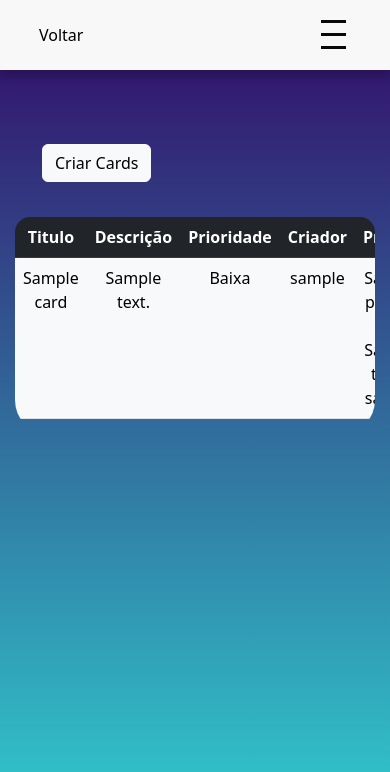
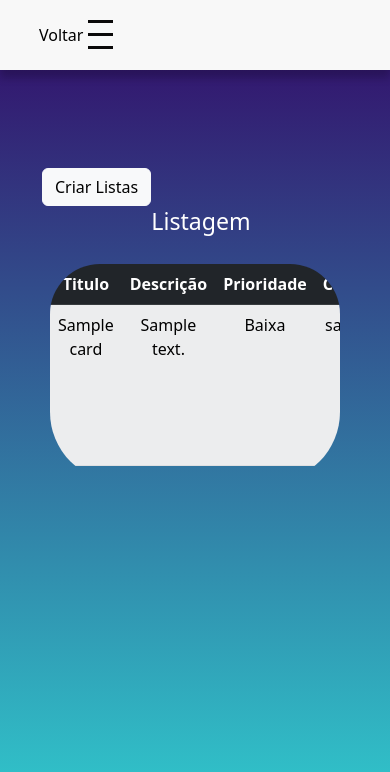
Before and after one commit to Paulo110998/yours_projects, a Django app: page /cards in a window 390 px wide. Shown: the top 772 px of the page. Run offline with Django 4.2, Linux system fonts and the light colour scheme; a user stored in the database is signed in; tables that the repository leaves empty hold one stand-in row (values such as "Sample post"); grey boxes marked "Sample" are stand-in pictures; parts of the project's set-up code (start-up, migrations or seed data) failed here and were passed over; some libraries are stand-ins or nearby versions.

Commit message:
14/03 - 11:53hrs

```diff
--- a/paginas/templates/home.html
+++ b/paginas/templates/home.html
@@ -29,10 +29,7 @@
       <li ><a href="{% url 'login' %}">Login</a></li>
       </ul>
     </nav>
-
     </header>
-
-
      <div class="container" >
      <h1>Yours Projects</h1>
      <br>
--- a/projectos/templates/cards.html
+++ b/projectos/templates/cards.html
@@ -59,7 +59,7 @@ h5, h6, p{
     display: flex;
     top:0; left: 0; right: 0; /* Topo, direita, esquerda */
     display:inline-flex;
-    border: solid 3px black;
+    border: solid 3px transparent;
 }
 @media screen and (max-width: 750px) {
 	.container {
@@ -67,11 +67,9 @@ h5, h6, p{
 	}
 }
 .table-responsive{
-  border: 15px solid transparent;
-  border-radius: 30px 30px 50px 50px;
+  border: 50px solid transparent;
+  border-radius: 100px 100px 120px 120px;
   margin-top: -70px;
-
-
 }
 </style>
     </head>
@@ -97,41 +95,38 @@ h5, h6, p{
   </li>
   </ul>
   </header>
+  </div>
+  <br>
+  <br>
 </div class="container">
     <ul style="margin-top: 160px;">
     <div class="btn-group" role="group" aria-label="Basic example">
-    <a class="btn btn-light" href="{% url 'criar-cards' %}">Criar Cards</a>
+    <a class="btn btn-light" href="{% url 'criar-cards' %}">Criar Listas</a>
     </div>
+    <h3 style="text-align:center; color:white; margin-right:20px;">Listagem</h3>
   <br>
-
 </ul>
+<div style="text-align: center" class="table-responsive" >
+<table class="table table-striped table-hover table-light">
+  <thead class="thead-dark">
+    <tr style="text-align:center;" class="table-dark">
+      <th>Titulo</th>
+      <th>Descrição</th>
+      <th>Prioridade</th>
+      <th>Criador</th>
+      <th>Projeto</th>
+      <th>Editar|Deletar</th>
+    </tr>
+  </thead>
     {% csrf_token %}
     {% for projectos in object_list %}
-    <br>
-    <br>
-
-
-<div style="text-align: center" class="table-responsive" >
-<table class="table table-hover table-light">
-  <thead class="thead-dark">
-    <tr style="text-align:center;" class="table-dark">
-      <th scope="col">Titulo</th>
-      <th scope="col">Descrição</th>
-      <th scope="col">Prioridade</th>
-      <th scope="col">Criador</th>
-      <th scope="col">Projeto</th>
-      <th scope="col">Editar|Deletar</th>
-    </tr>
-  </thead>
-  <tbody>
-    <tr style="text-align:center;">
+    <tr style="text-align:center;" >
       <td>{{projectos.titulo}}</td>
       <td>{{projectos.descriçao}}</td>
       <td>{{projectos.prioridade}}</td>
       <td>{{projectos.membros}}</td>
       <td>{{projectos.projetos}}</td>
       <td>
-
       <a href="{% url 'editar-card' projectos.pk %}" ><svg xmlns="http://www.w3.org/2000/svg" width="30" height="30" fill="currentColor" class="bi bi-pencil-square" viewBox="0 0 16 16">
       <path d="M15.502 1.94a.5.5 0 0 1 0 .706L14.459 3.69l-2-2L13.502.646a.5.5 0 0 1 .707 0l1.293 1.293zm-1.75 2.456-2-2L4.939 9.21a.5.5 0 0 0-.121.196l-.805 2.414a.25.25 0 0 0 .316.316l2.414-.805a.5.5 0 0 0 .196-.12l6.813-6.814z"/>
       <path fill-rule="evenodd" d="M1 13.5A1.5 1.5 0 0 0 2.5 15h11a1.5 1.5 0 0 0 1.5-1.5v-6a.5.5 0 0 0-1 0v6a.5.5 0 0 1-.5.5h-11a.5.5 0 0 1-.5-.5v-11a.5.5 0 0 1 .5-.5H9a.5.5 0 0 0 0-1H2.5A1.5 1.5 0 0 0 1 2.5v11z"/>
@@ -139,19 +134,22 @@ h5, h6, p{
      <a href="{% url 'deletar-card' projectos.pk %}" ><svg xmlns="http://www.w3.org/2000/svg" width="30" height="30" fill="currentColor" class="bi bi-trash3" viewBox="0 0 16 16">
      <path d="M6.5 1h3a.5.5 0 0 1 .5.5v1H6v-1a.5.5 0 0 1 .5-.5ZM11 2.5v-1A1.5 1.5 0 0 0 9.5 0h-3A1.5 1.5 0 0 0 5 1.5v1H2.506a.58.58 0 0 0-.01 0H1.5a.5.5 0 0 0 0 1h.538l.853 10.66A2 2 0 0 0 4.885 16h6.23a2 2 0 0 0 1.994-1.84l.853-10.66h.538a.5.5 0 0 0 0-1h-.995a.59.59 0 0 0-.01 0H11Zm1.958 1-.846 10.58a1 1 0 0 1-.997.92h-6.23a1 1 0 0 1-.997-.92L3.042 3.5h9.916Zm-7.487 1a.5.5 0 0 1 .528.47l.5 8.5a.5.5 0 0 1-.998.06L5 5.03a.5.5 0 0 1 .47-.53Zm5.058 0a.5.5 0 0 1 .47.53l-.5 8.5a.5.5 0 1 1-.998-.06l.5-8.5a.5.5 0 0 1 .528-.47ZM8 4.5a.5.5 0 0 1 .5.5v8.5a.5.5 0 0 1-1 0V5a.5.5 0 0 1 .5-.5Z"/>
      </svg></a>
-      </td>
     </tr>
+    {% empty %}
+    <tr>
+        <td>Nenhuma lista registrada..</td>
+    </tr>
+    {% endfor %}
 
-  </tbody>
 </table>
 </div>
 
 
 
 
-    {% empty %}
 
-    {% endfor %}
+
+
 
     {% endif %}
     </body>
--- a/static/css/homepage.css
+++ b/static/css/homepage.css
@@ -11,7 +11,7 @@ body{
 }
 
 header{
-    margin-top: -1px; /* Margem do topo*/
+    margin-top: 1px; /* Margem do topo*/
     padding: 1rem 10%; /* Altura da borda*/
     position: fixed; /* Fixar */
     top:0; left: 0; right: 0; /* Topo, direita, esquerda */
@@ -19,11 +19,13 @@ header{
     box-shadow: 0 .5rem .5rem rgba(0, 0, 0, 0.2);
     justify-content:left; /* Espaço entre os itens*/
     background: #f8f8f8;
+    align-items: center;
 }
 
 nav {
   display: flex;
   align-items: center;
+
 }
 
 .hamburger-menu {
--- a/static/css/welcome.css
+++ b/static/css/welcome.css
@@ -19,7 +19,7 @@ header{
     top:0; left: 0; right: 0; /* Topo, direita, esquerda */
     display:inline-flex;
     box-shadow: 0 .5rem .5rem rgba(0, 0, 0, 0.2);
-    justify-content:space-between; /* Espaço entre os itens*/
+    justify-content:left; /* Espaço entre os itens*/
     background: #f8f8f8;
 }
 
```
Also changed, not shown: paginas/templates/welcome.html (+5 -9 lines), projectos/templates/excluircards.html (+7 -5 lines), projectos/templates/excluirprojeto.html (+8 -6 lines), static/imgs/django.png (added). Lines whose indentation alone changed are shown as unchanged.
